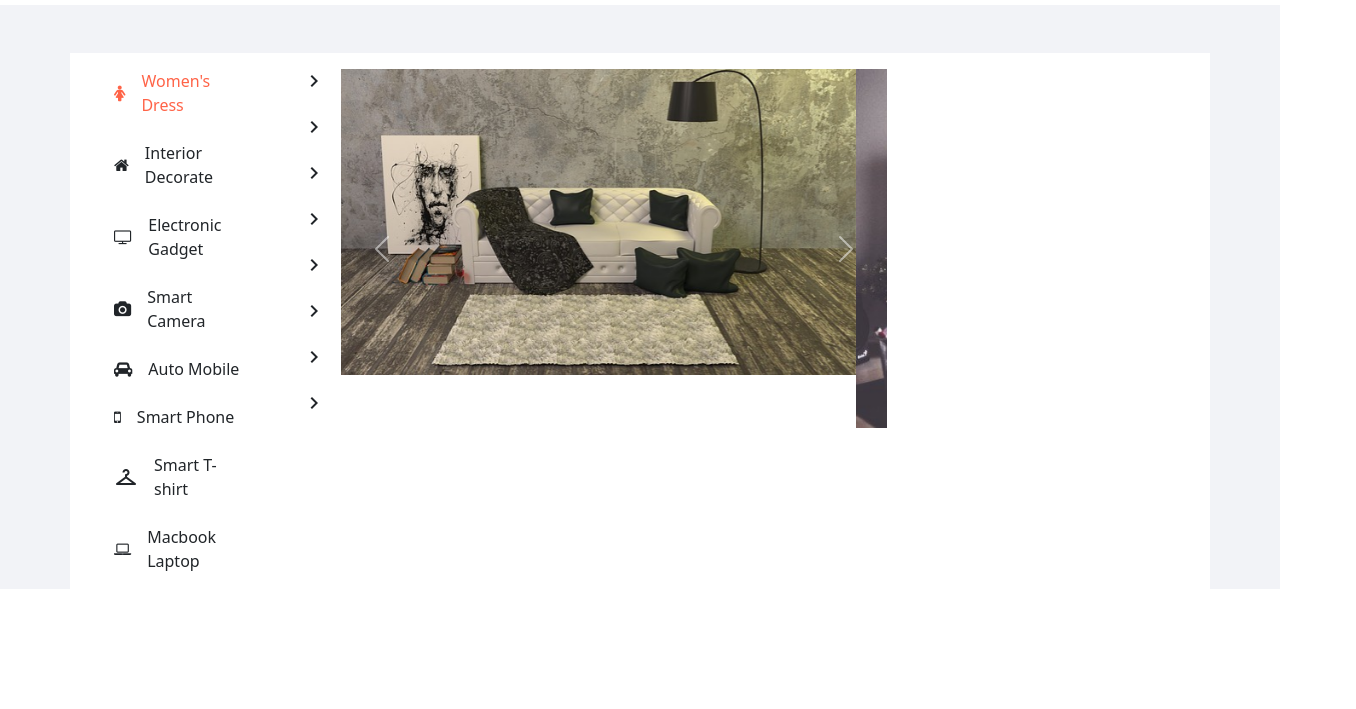
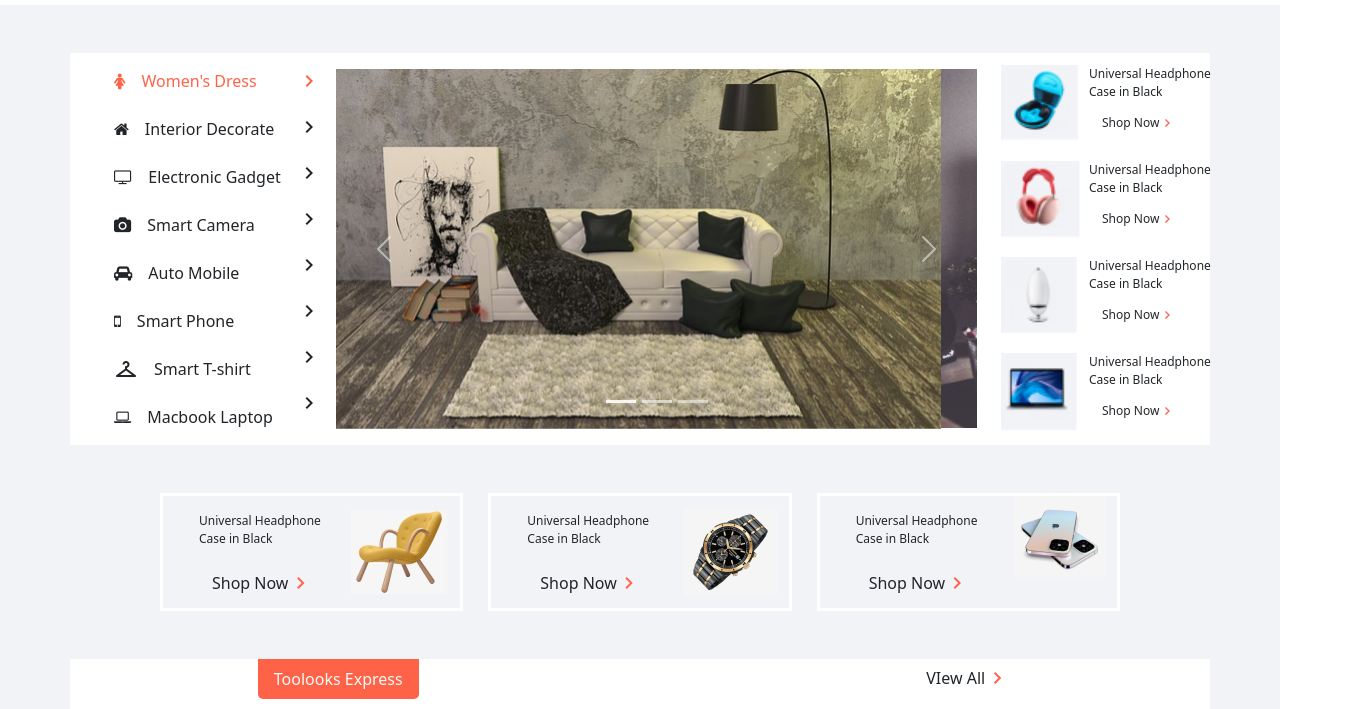
Before and after one commit to shabik-ashab/eHome, a plain HTML site: page index.html in a window 1280 px wide. Shown: the part 160-869 px from the top of the page, 1356 px wide, since content can reach past the window. Before the commit the page ends 800 px from the top, so only its background shows below. Drawn offline with nearby package versions, Linux system fonts and the light colour scheme.

Commit message:
special product responsive

```diff
--- a/index.html
+++ b/index.html
@@ -7,10 +7,9 @@
   <meta name="viewport" content="width=device-width, initial-scale=1.0">
   <title>Toolooks</title>
   <link rel="stylesheet" href="style/style.css">
-  <!-- font awesome style  -->
+  <!-- font & icon style  -->
   <link rel="stylesheet" href="https://cdnjs.cloudflare.com/ajax/libs/font-awesome/4.7.0/css/font-awesome.min.css">
-  <link href="https://fonts.googleapis.com/icon?family=Material+Icons"
-      rel="stylesheet">
+  <link href="https://fonts.googleapis.com/icon?family=Material+Icons" rel="stylesheet">
   <!-- bootstrap style  -->
   <link href="https://cdn.jsdelivr.net/npm/bootstrap@5.1.0/dist/css/bootstrap.min.css" rel="stylesheet"
     integrity="sha384-KyZXEAg3QhqLMpG8r+8fhAXLRk2vvoC2f3B09zVXn8CA5QIVfZOJ3BCsw2P0p/We" crossorigin="anonymous">
@@ -43,13 +42,13 @@
                   </div>
                 </div>
               </div>
-              <!-- row end or logo and search -->
+              <!-- row end for logo and search -->
             </div>
           </div>
           <!-- grid column 2 -->
           <div class="col-lg-6 col-md-12">
             <div>
-              <div class="text-light mt-4 ms-3 container-fluid">
+              <div class="text-light mt-4 ms-5 container-fluid">
                 <!-- row start for dropdown and contact  -->
                 <div class="row">
                   <!-- col start  -->
@@ -136,10 +135,11 @@
       </div>
     </nav>
     <!-- navbar end  -->
+    <!-- top product navigation section  -->
     <section class="container bg-white mt-5">
       <div class="hero-section row">
         <!-- col start  -->
-        <div class="col-lg-2 col-md-8">
+        <div class="col-lg-3 col-md-8">
           <ul class="hero-list ">
             <li class="d-flex mt-3 align-items-center icon-color">
               <i class="fa fa-female  me-3 " aria-hidden="true"></i>
@@ -182,7 +182,7 @@
         <!-- col start  -->
         <div class="col nav-list col-lg-1 ">
           <ul>
-            <li><i class="material-icons ms-5 mt-3 ">navigate_next</i></li>
+            <li><i class="material-icons ms-5 mt-3 icon-color">navigate_next</i></li>
             <li><i class="material-icons ms-5 mt-3">navigate_next</i></li>
             <li><i class="material-icons ms-5 mt-3">navigate_next</i></li>
             <li><i class="material-icons ms-5 mt-3">navigate_next</i></li>
@@ -194,12 +194,15 @@
         </div>
         <!-- col end  -->
         <!-- col start  -->
-        <div class="col-lg-6 col-md-12 ms-4 mt-3 carusol">
+        <div class="col-lg-7 col-md-12 ms-4 mt-3 carusol">
           <div id="carouselExampleIndicators" class="carousel slide" data-bs-ride="carousel">
             <div class="carousel-indicators">
-              <button type="button" data-bs-target="#carouselExampleIndicators" data-bs-slide-to="0" class="active" aria-current="true" aria-label="Slide 1"></button>
-              <button type="button" data-bs-target="#carouselExampleIndicators" data-bs-slide-to="1" aria-label="Slide 2"></button>
-              <button type="button" data-bs-target="#carouselExampleIndicators" data-bs-slide-to="2" aria-label="Slide 3"></button>
+              <button type="button" data-bs-target="#carouselExampleIndicators" data-bs-slide-to="0" class="active"
+                aria-current="true" aria-label="Slide 1"></button>
+              <button type="button" data-bs-target="#carouselExampleIndicators" data-bs-slide-to="1"
+                aria-label="Slide 2"></button>
+              <button type="button" data-bs-target="#carouselExampleIndicators" data-bs-slide-to="2"
+                aria-label="Slide 3"></button>
             </div>
             <div class="carousel-inner">
               <div class="carousel-item active">
@@ -212,11 +215,13 @@
                 <img src="image/carusol/img2.jpg" class="d-block w-100 carusol-img" alt="...">
               </div>
             </div>
-            <button class="carousel-control-prev" type="button" data-bs-target="#carouselExampleIndicators" data-bs-slide="prev">
+            <button class="carousel-control-prev" type="button" data-bs-target="#carouselExampleIndicators"
+              data-bs-slide="prev">
               <span class="carousel-control-prev-icon" aria-hidden="true"></span>
               <span class="visually-hidden">Previous</span>
             </button>
-            <button class="carousel-control-next" type="button" data-bs-target="#carouselExampleIndicators" data-bs-slide="next">
+            <button class="carousel-control-next" type="button" data-bs-target="#carouselExampleIndicators"
+              data-bs-slide="next">
               <span class="carousel-control-next-icon" aria-hidden="true"></span>
               <span class="visually-hidden">Next</span>
             </button>
@@ -224,13 +229,134 @@
         </div>
         <!-- col end  -->
         <!-- col start  -->
-        <div class="col">
+        <div class="col-lg-1 mt-1">
+          <!-- product start  -->
+          <div class=" top-product d-flex mt-2">
+            <div class="top-product-img">
+              <img src="image/top-product/img1.png" alt="">
+            </div>
+            <div class="top-product-txt ms-2">
+              <p>Universal Headphone Case in Black</p>
+              <button class="btn top-product-btn d-flex align-items-center">
+                Shop Now
+                <i class="material-icons icon-color">navigate_next</i>
+              </button>
+            </div>
+          </div>
+          <!-- product start  -->
+          <div class=" top-product d-flex mt-3 ">
+            <div class="top-product-img">
+              <img src="image/top-product/img2.png" alt="">
+            </div>
+            <div class="top-product-txt ms-2">
+              <p>Universal Headphone Case in Black</p>
+              <button class="btn top-product-btn d-flex align-items-center">
+                Shop Now
+                <i class="material-icons icon-color">navigate_next</i>
+              </button>
+            </div>
+          </div>
+          <!-- product start  -->
+          <div class=" top-product d-flex mt-3">
+            <div class="top-product-img">
+              <img src="image/top-product/img3.png" alt="">
+            </div>
+            <div class="top-product-txt ms-2">
+              <p>Universal Headphone Case in Black</p>
+              <button class="btn top-product-btn d-flex align-items-center">
+                Shop Now
+                <i class="material-icons icon-color">navigate_next</i>
+              </button>
+            </div>
+          </div>
+          <!-- product start  -->
+          <div class=" top-product d-flex mt-3">
+            <div class="top-product-img">
+              <img src="image/top-product/img4.png" alt="">
+            </div>
+            <div class="top-product-txt ms-2">
+              <p>Universal Headphone Case in Black</p>
+              <button class="btn top-product-btn d-flex align-items-center">
+                Shop Now
+                <i class="material-icons icon-color">navigate_next</i>
+              </button>
+            </div>
+          </div>
 
         </div>
         <!-- col end  -->
 
       </div>
     </section>
+    <!-- top product anvigation section end  -->
+    <!-- special product  -->
+    <section class="container mt-5 mb-5 w-75">
+      <div class="row">
+        <div class="col special-product sp-pd1 d-flex align-items-center">
+          <div class="mt-3 top-product-txt container-fluid">
+            <p>
+              Universal Headphone Case in Black
+            </p>
+            <button class="btn d-flex ">
+              Shop Now
+              <li class="navigate"><i class="material-icons icon-color">navigate_next</i></li>
+            </button>
+          </div>
+          <div>
+            <img src="image/special-product/img1.png" alt="">
+          </div>
+        </div>
+        <div class="col special-product sp-pd d-flex align-items-center">
+          <div class="mt-3 top-product-txt container-fluid">
+            <p>
+              Universal Headphone Case in Black
+            </p>
+            <button class="btn d-flex ">
+              Shop Now
+              <li class="navigate"><i class="material-icons icon-color">navigate_next</i></li>
+            </button>
+          </div>
+          <div>
+            <img src="image/special-product/img2.png" alt="">
+          </div>
+        </div>
+        <div class="col special-product d-flex">
+          <div class="mt-3 top-product-txt container-fluid">
+            <p>
+              Universal Headphone Case in Black
+            </p>
+            <button class="btn d-flex ">
+              Shop Now
+              <li class="navigate"><i class="material-icons icon-color">navigate_next</i></li>
+            </button>
+          </div>
+          <div>
+            <img src="image/special-product/img3.png" alt="">
+          </div>
+        </div>
+      </div>
+    </section>
+    <!-- special product end  -->
+    <!-- express section start  -->
+    <section class="container bg-white express-section">
+      <div class="d-flex container express-container justify-content-between">
+        <p class="express-txt text-light px-3 py-2">Toolooks Express</p>
+        <button class="btn express-btn d-flex ">
+          VIew All
+          <li class="navigate"><i class="material-icons icon-color">navigate_next</i></li>
+        </button>
+      </div>
+      <!-- Express sponsor  -->
+      <div class="conatiner sponsor-img  d-flex align-items-center justify-content-center">
+        <div>
+          <img src="image/express-sponsor/img.png" alt="">
+        </div>
+        <div>
+          <img src="image/express-sponsor/img1.png" alt="">
+        </div>
+      </div>
+    </section>
+    <!-- express section end  -->
   </main>
 
   <!-- bootstrap javascript -->
--- a/style/style.css
+++ b/style/style.css
@@ -1,5 +1,6 @@
 *{
     margin: 0;
+    zoom: 100%;
 }
 main{
     background-color: #f2f3f7;
@@ -63,21 +64,71 @@ main{
     font-size: small;
 }
 .nav-list{
-    margin-left: -50px;
+    margin-left: -150px;
 }
 .nav-list li{
     list-style-type: none;
+}
+.nav-icon.d-flex.align-items-center{
+    position: relative;
+    left: -50px;
 }
 /* carusol */
 .carusol-img{
     height: 359px;
 }
+/* top product nav */
+.top-product{
+    width: 220px;
+    height: 80px;
+}
+.top-product.d-flex img{
+    width: 80px;
+}
+.top-product-txt{
+    font-size: 12px;
+}
+button.btn.top-product-btn.d-flex{
+    font-size: 12px;
+    position: relative;
+    top: -10px;
+}
+button.btn.top-product-btn.d-flex i{
+    font-size: 16px;
+}
+.navigate {
+    list-style-type: none;
+}
+/* special product  */
+.special-product{
+    border: 3px solid white;
 
+}
+.sp-pd{
+    margin-inline: 25px;
+}
+/* express section  */
+.express-section{
+    height: 25vh;
+}
+.express-txt{
+    background-color: tomato;
+    border-bottom-right-radius: 5px;
+    border-bottom-left-radius: 5px;
+    margin-left: 15%;
+}
+button.btn.express-btn.d-flex{
+    position: relative;
+    left: -15%;
+}
 /* media query  */
+/* media query for midium devices  */
 @media only screen and (max-width: 769px) {
+    /* header  */
     .header-top{
         height: 18vh;
     }
+    /* search  */
     .search-box{
         width: 90%;
     }
@@ -91,10 +142,18 @@ main{
     i.fa.fa-bars.fs-4.mt-1.icon-color {
         display: none;
     }
-
+    /* courosel  */
     .col-lg-6.col-md-12.ms-4.mt-3.carusol {
     width: 95%;
-}
+    }
+    /* special product  */
+    .sp-pd1{
+        margin-block: 30px;
+    }
+    .sp-pd{
+        margin-inline: 0px;
+        margin-block: 30px;
+    }
 }
 /* for small devices  */
 @media only screen and (max-width: 577px){
--- a/test.js
+++ b/test.js
@@ -1,2 +1,3 @@
-const  division=  num1, num2 => console.log(num1 /num2)
-division(4,2)
+const premikas= { name: 'keka ferdousi' , cars: { brand: 'toyota'} };
+const {brand} = premikas.cars;
+console.log(brand)
```
Also changed, not shown: image/express-sponsor/img.png (added), image/express-sponsor/img1.png (added), image/special-product/img1.png (added), image/special-product/img2.png (added), image/special-product/img3.png (added). Lines whose indentation alone changed are shown as unchanged.
